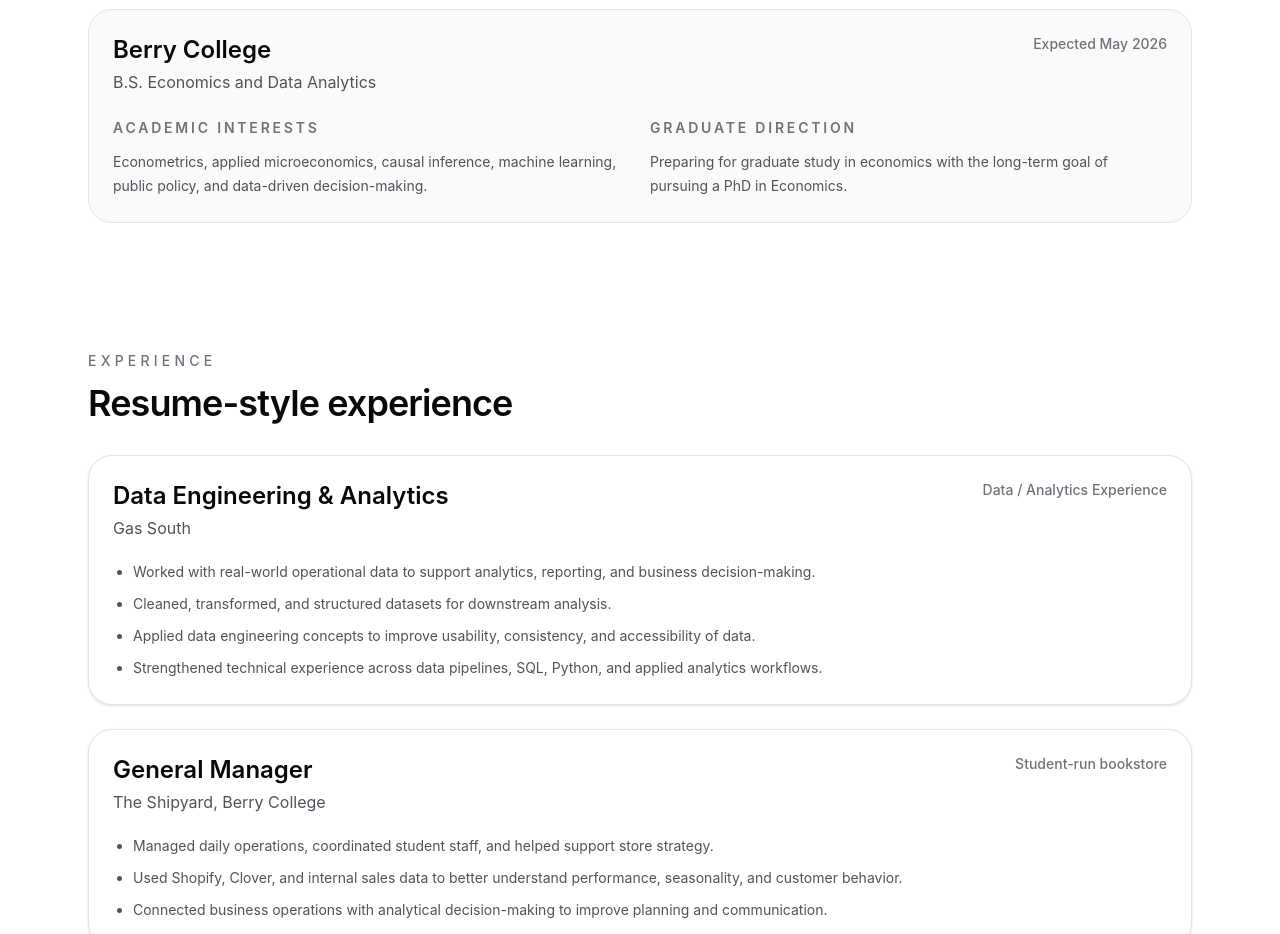
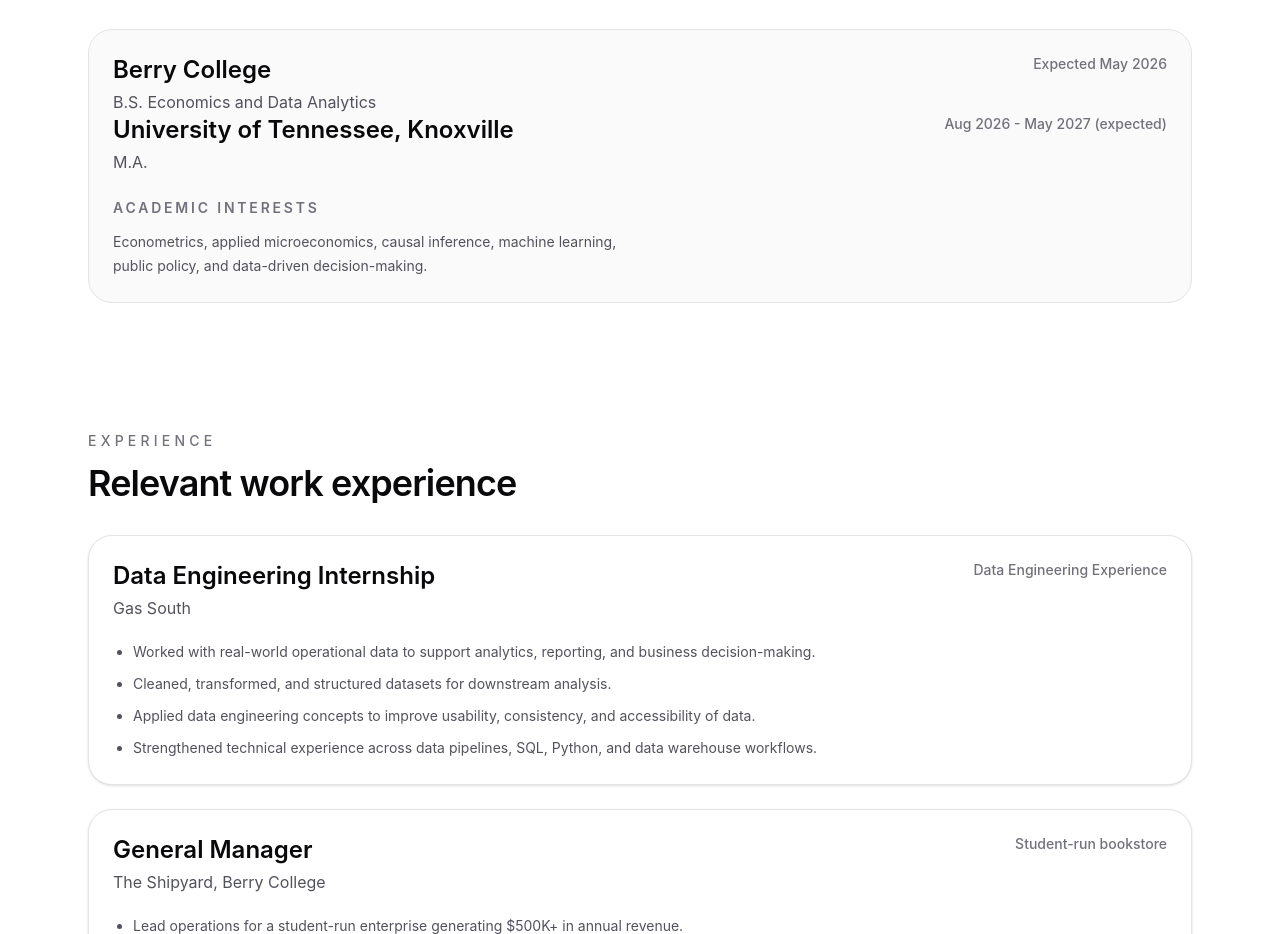
Before and after one commit to ebrown04/ethan-portfolio, a React (Vite) app: page / in a window 1280 px wide. Shown: the part 858-1792 px from the top of the page. Built offline with nearby package versions, Linux system fonts and the light colour scheme.

Commit message:
Update Home.jsx

```diff
--- a/src/pages/Home.jsx
+++ b/src/pages/Home.jsx
@@ -29,7 +29,7 @@ export default function Home() {
       <section className="mx-auto grid max-w-6xl items-center gap-12 px-6 py-24 md:grid-cols-[1.2fr_0.8fr]">
         <div>
           <p className="mb-4 text-sm font-medium uppercase tracking-[0.3em] text-zinc-500">
-            Economics · Data Analytics · Applied Research
+            Economics · Data Analytics · Applied Microeconomic Research
           </p>
 
           <h1 className="max-w-4xl text-5xl font-semibold tracking-tight text-zinc-950 md:text-6xl">
@@ -109,6 +109,18 @@ export default function Home() {
               Expected May 2026
             </p>
           </div>
+                    <div className="flex flex-col justify-between gap-2 md:flex-row md:items-start">
+            <div>
+              <h3 className="text-2xl font-semibold">University of Tennessee, Knoxville</h3>
+              <p className="mt-1 text-zinc-600">
+                M.A.
+              </p>
+            </div>
+
+            <p className="text-sm font-medium text-zinc-500">
+              Aug 2026 - May 2027 (expected)
+            </p>
+          </div>
 
           <div className="mt-6 grid gap-5 md:grid-cols-2">
             <div>
@@ -120,16 +132,6 @@ export default function Home() {
                 learning, public policy, and data-driven decision-making.
               </p>
             </div>
-
-            <div>
-              <h4 className="text-sm font-semibold uppercase tracking-[0.2em] text-zinc-500">
-                Graduate direction
-              </h4>
-              <p className="mt-3 text-sm leading-6 text-zinc-600">
-                Preparing for graduate study in economics with the long-term goal
-                of pursuing a PhD in Economics.
-              </p>
-            </div>
           </div>
         </div>
       </section>
@@ -139,7 +141,7 @@ export default function Home() {
           Experience
         </p>
         <h2 className="mt-3 text-4xl font-semibold tracking-tight">
-          Resume-style experience
+          Relevant work experience
         </h2>
 
         <div className="mt-8 space-y-6">
@@ -147,13 +149,13 @@ export default function Home() {
             <div className="flex flex-col justify-between gap-2 md:flex-row md:items-start">
               <div>
                 <h3 className="text-2xl font-semibold">
-                  Data Engineering & Analytics
+                  Data Engineering Internship
                 </h3>
                 <p className="mt-1 text-zinc-600">Gas South</p>
               </div>
 
               <p className="text-sm font-medium text-zinc-500">
-                Data / Analytics Experience
+                Data Engineering Experience
               </p>
             </div>
 
@@ -172,7 +174,7 @@ export default function Home() {
               </li>
               <li>
                 Strengthened technical experience across data pipelines, SQL,
-                Python, and applied analytics workflows.
+                Python, and data warehouse workflows.
               </li>
             </ul>
           </div>
@@ -195,16 +197,13 @@ export default function Home() {
 
             <ul className="mt-5 list-disc space-y-2 pl-5 text-sm leading-6 text-zinc-600">
               <li>
-                Managed daily operations, coordinated student staff, and helped
-                support store strategy.
+                 Lead operations for a student-run enterprise generating $500K+ in annual revenue.
               </li>
               <li>
-                Used Shopify, Clover, and internal sales data to better
-                understand performance, seasonality, and customer behavior.
+                Manage training and day-to-day supervision of 15+ student employees.
               </li>
               <li>
-                Connected business operations with analytical decision-making to
-                improve planning and communication.
+                Implemented new systems (Thrive POS, Microsoft Teams) to streamline communication and order processing.
               </li>
             </ul>
           </div>
@@ -230,8 +229,7 @@ export default function Home() {
                 analytics.
               </li>
               <li>
-                Built technical skills in Python, R, SQL, Excel, Power BI, and
-                statistical modeling.
+                Built technical skills in Python, R, SQL, Sata, Excel, and Power BI.
               </li>
               <li>
                 Developed interest in research questions that connect economics,
```
